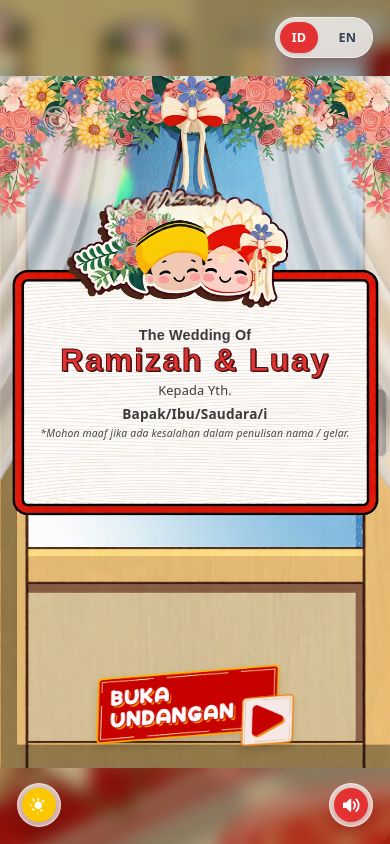
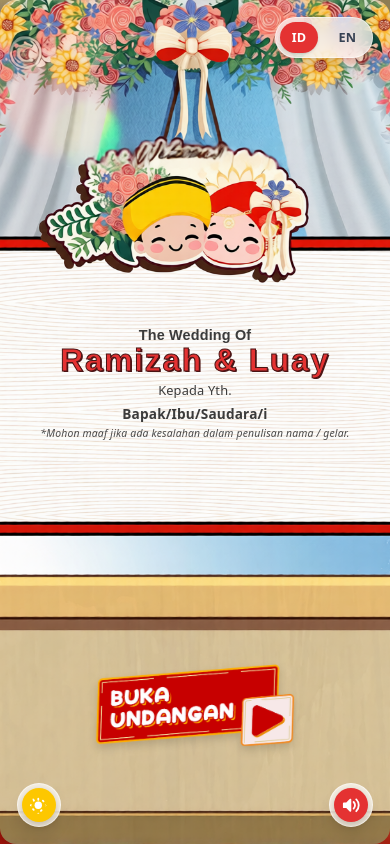
Before and after one commit to luaybachtiarrifai20/wedding-libra, a React (Vite) app: page / in a window 390 px wide. Built offline with nearby package versions, Linux system fonts and the light colour scheme.

Commit message:
menjadikan full high pada mobile

```diff
--- a/src/App.css
+++ b/src/App.css
@@ -13,3 +13,17 @@
 .animate-zoom-in-out {
   animation: zoomInOut 3s ease-in-out infinite;
 }
+
+/* Ensure full height on mobile devices */
+@media (max-width: 768px) {
+  html,
+  body {
+    height: 100dvh;
+    overflow: hidden;
+  }
+
+  #root {
+    height: 100dvh;
+    overflow: hidden;
+  }
+}
--- a/src/App.tsx
+++ b/src/App.tsx
@@ -29,17 +29,18 @@ function App() {
         setIsPlaying(false);
       });
     }
-  }, []);
+  }, [isPlaying]);
 
   // Read ?guest= URL param and fetch from Firestore
   useEffect(() => {
     const params = new URLSearchParams(window.location.search);
     const id = params.get('guest');
     if (!id) return;
-    setGuestId(id);
+
     getDoc(doc(db, 'guests', id)).then((snap) => {
       if (snap.exists()) {
         const data = snap.data();
+        setGuestId(id);
         setGuestName(data.name ?? null);
       } else {
         // Guest ID in URL but not found in Firestore → treat as no guest
@@ -99,7 +100,7 @@ function App() {
           <img
             src={page === 0 ? centerImage1 : bgImage}
             alt="Centered image"
-            className={`transition-all duration-700 h-full w-auto object-contain ${isDarkMode ? 'brightness-[0.4] contrast-125' : 'brightness-100'}`}
+            className={`transition-all duration-700 h-full w-auto object-cover md:object-contain ${isDarkMode ? 'brightness-[0.4] contrast-125' : 'brightness-100'}`}
           />
 
           {/* Language Switcher - Pinned to the top right of the centered image */}
```
